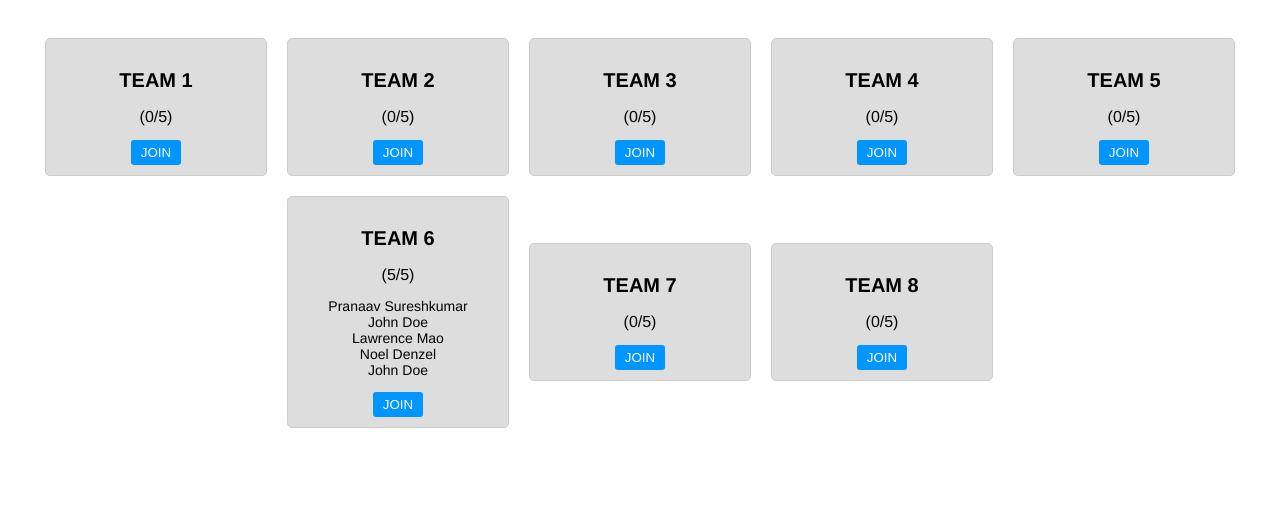
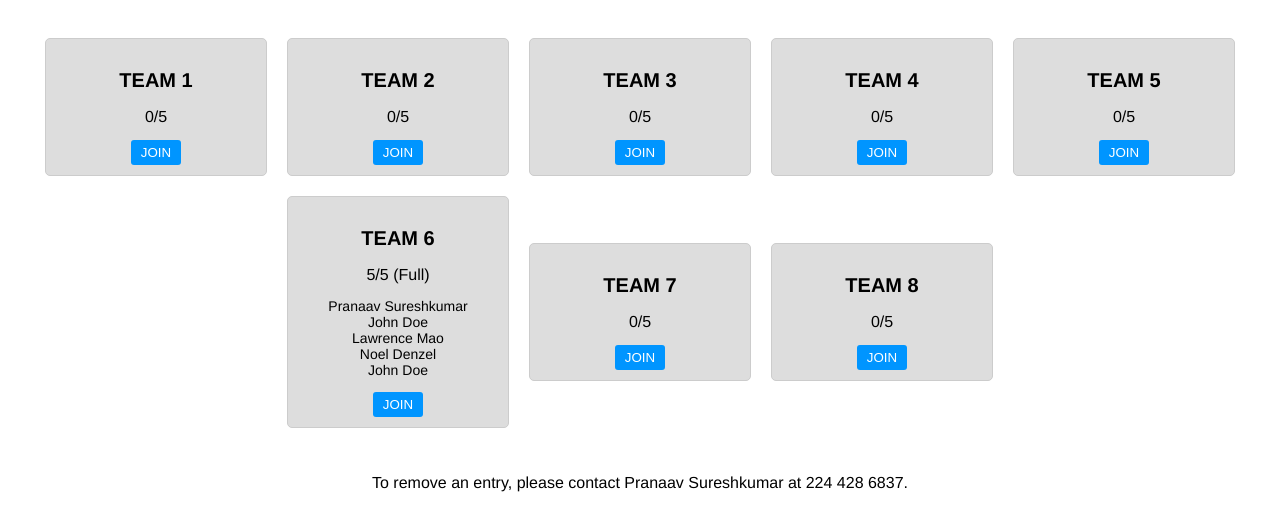
Before and after one commit to PranaavS/Scholastic-Bowl-Sign-Up, a Flask app: page / in a window 1280 px wide. Shown: the top 531 px of the page. Run offline with Flask 3, Linux system fonts and the light colour scheme; data comes from the database, SQL or seed files in the repository; both versions use the stored data as it was after the commit.

Commit message:
Styled pages

```diff
--- a/templates/join.html
+++ b/templates/join.html
@@ -66,7 +66,7 @@
             <option value="{{ i }}" {% if i == team %}selected{% endif %}>{{ i }}</option>
           {% endfor %}
         </select>
-        <input type="submit" value="Submit">
+        <input type="submit" value="SUBMIT">
       </form>
     </div>
   </body>
--- a/templates/new_home.html
+++ b/templates/new_home.html
@@ -26,7 +26,7 @@
   .team-name {
     font-size: 20px;
     font-weight: bold;
-    margin-bottom: 5px;
+    margin-bottom: 0px;
     font-family: Helvetica, Arial, sans-serif;
   }
   .team-capacity {
@@ -46,13 +46,19 @@
     border-radius: 3px;
     cursor: pointer;
   }
+  .extra-text {
+    font-size: 16px;
+    margin-bottom: 10px;
+    font-family: Helvetica, Arial, sans-serif;
+    text-align: center;
+  }
 </style>
 </head>
 <body>
   <div class="container">
     <div class="team-box">
       <p class="team-name">TEAM 1</p>
-      <p class="team-capacity">({{capacities[0]}}/5)</p>
+      <p class="team-capacity">{{capacities[0]}}/5 {% if capacities[0] >= 5%} (Full) {% endif %} </p>
       <p class="player-names">
        {%for participant in data%}
          {%if participant[2] == 1%}
@@ -64,7 +70,7 @@
     </div>
     <div class="team-box">
       <p class="team-name">TEAM 2</p>
-      <p class="team-capacity">({{capacities[1]}}/5)</p>
+      <p class="team-capacity">{{capacities[1]}}/5 {% if capacities[1] >= 5%} (Full) {% endif %}</p>
       <p class="player-names">
         {%for participant in data%}
           {%if participant[2] == 2%}
@@ -76,7 +82,7 @@
       </div>
     <div class="team-box">
       <p class="team-name">TEAM 3</p>
-      <p class="team-capacity">({{capacities[2]}}/5)</p>
+      <p class="team-capacity">{{capacities[2]}}/5 {% if capacities[2] >= 5%} (Full) {% endif %}</p>
       <p class="player-names">
         {%for participant in data%}
           {%if participant[2] == 3%}
@@ -88,7 +94,7 @@
       </div>
     <div class="team-box">
       <p class="team-name">TEAM 4</p>
-      <p class="team-capacity">({{capacities[3]}}/5)</p>
+      <p class="team-capacity">{{capacities[3]}}/5 {% if capacities[3] >= 5%} (Full) {% endif %}</p>
       <p class="player-names">
         {%for participant in data%}
           {%if participant[2] == 4%}
@@ -100,7 +106,7 @@
       </div>
     <div class="team-box">
       <p class="team-name">TEAM 5</p>
-      <p class="team-capacity">({{capacities[4]}}/5)</p>
+      <p class="team-capacity">{{capacities[4]}}/5 {% if capacities[4] >= 5%} (Full) {% endif %}</p>
       <p class="player-names">
         {%for participant in data%}
           {%if participant[2] == 5%}
@@ -112,7 +118,7 @@
     </div>
     <div class="team-box">
       <p class="team-name">TEAM 6</p>
-      <p class="team-capacity">({{capacities[5]}}/5)</p>
+      <p class="team-capacity">{{capacities[5]}}/5 {% if capacities[5] >= 5%} (Full) {% endif %}</p>
       <p class="player-names">
         {%for participant in data%}
           {%if participant[2] == 6%}
@@ -124,7 +130,7 @@
     </div>
     <div class="team-box">
       <p class="team-name">TEAM 7</p>
-      <p class="team-capacity">({{capacities[6]}}/5)</p>
+      <p class="team-capacity">{{capacities[6]}}/5 {% if capacities[6] >= 5%} (Full) {% endif %}</p>
       <p class="player-names">
         {%for participant in data%}
           {%if participant[2] == 7%}
@@ -136,7 +142,7 @@
     </div>
     <div class="team-box">
       <p class="team-name">TEAM 8</p>
-      <p class="team-capacity">({{capacities[7]}}/5)</p>
+      <p class="team-capacity">{{capacities[7]}}/5 {% if capacities[7] >= 5%} (Full) {% endif %}</p>
       <p class="player-names">
         {%for participant in data%}
           {%if participant[2] == 8%}
@@ -147,5 +153,7 @@
        <button class="join-button" onclick=window.location.href='{{ url_for("join") }}?team=8';>JOIN</button>
     </div>
   </div>
+
+  <p class="extra-text">To remove an entry, please contact Pranaav Sureshkumar at 224 428 6837.</p>
 </body>
 </html>
```
Also changed, not shown: templates/full.html (+30 -3 lines), database.db.
